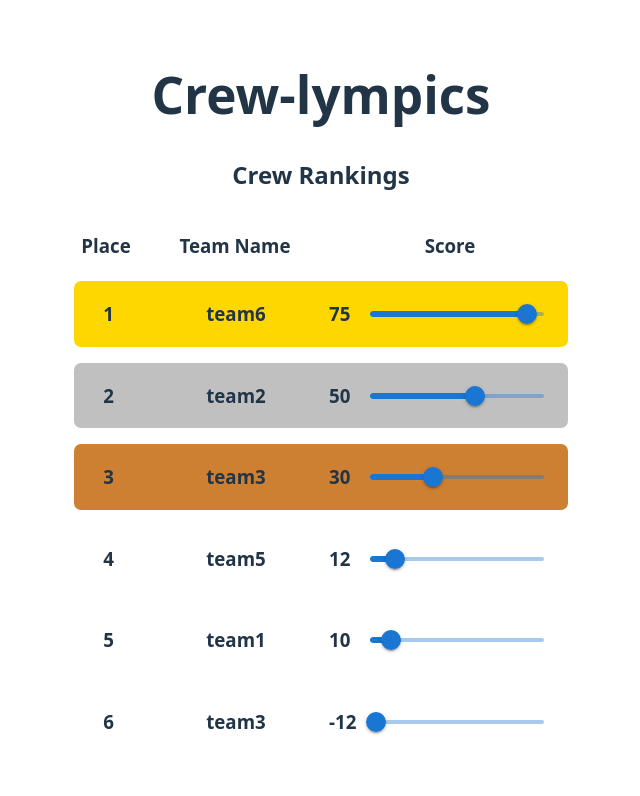
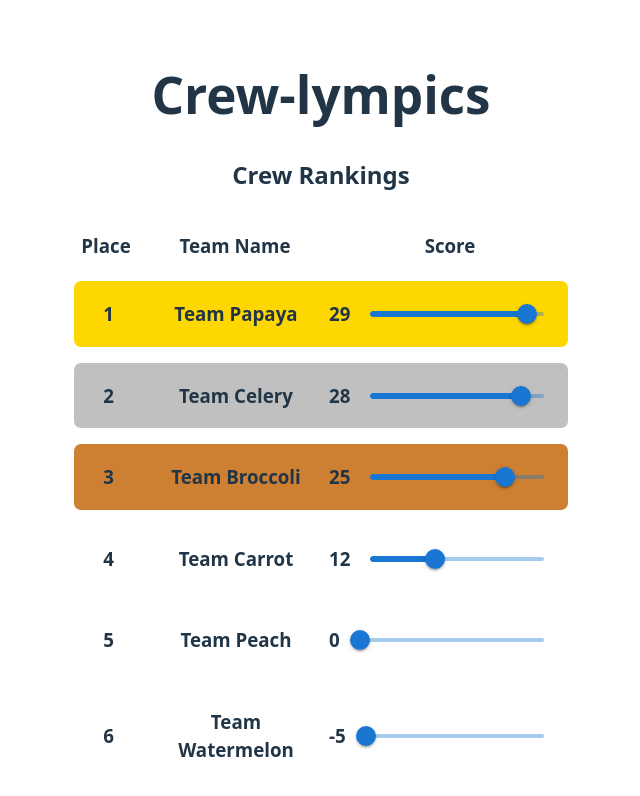
Before and after one commit to mathewacarter29/crewlympics, a React (Vite) app: page / in a window 1280 px wide. Shown: the top 796 px of the page, without its empty margins (319-959 px from the left). Built offline with nearby package versions, Linux system fonts and the light colour scheme.

Commit message:
read from an excel file

```diff
--- a/package.json
+++ b/package.json
@@ -12,11 +12,13 @@
   "dependencies": {
     "@emotion/styled": "^11.14.1",
     "@mui/material": "^7.2.0",
+    "papaparse": "^5.5.3",
     "react": "^19.1.0",
     "react-dom": "^19.1.0"
   },
   "devDependencies": {
     "@eslint/js": "^9.30.1",
+    "@types/papaparse": "^5.3.16",
     "@types/react": "^19.1.8",
     "@types/react-dom": "^19.1.6",
     "@vitejs/plugin-react": "^4.6.0",
--- /dev/null
+++ b/src/api/getTeamData.ts
@@ -0,0 +1,31 @@
+import rawCSVData from "../public/crew-data.csv?raw";
+
+export interface Team {
+  name: string;
+  score: number;
+}
+
+const getTeamData = (): Team[] => {
+  // read a csv file
+  const lines = rawCSVData.split("\n");
+  const dataRaw = lines.map((line) => line.split(","));
+  // first line is titles
+  // [team name, score, score, score, ...]
+  // get team name & total team score
+  const teams = dataRaw
+    .slice(1)
+    .filter((row) => row.length > 2 && row[0] != "")
+    .map((row) => {
+      const teamName = row[0];
+      let teamScore = 0;
+      for (let i = 1; i < row.length; i++) {
+        if (!isNaN(Number(row[i]))) {
+          teamScore += Number(row[i]);
+        }
+      }
+      return { name: teamName, score: teamScore };
+    });
+  return teams;
+};
+
+export default getTeamData;
--- a/src/components/TeamTracker/TeamTracker.tsx
+++ b/src/components/TeamTracker/TeamTracker.tsx
@@ -2,12 +2,10 @@ import { useEffect, useState } from "react";
 import classes from "./TeamTracker.module.css";
 import { Grid } from "@mui/material";
 import Score from "../Score/Score";
+import getTeamData from "../../api/getTeamData";
+import type { Team } from "../../api/getTeamData";
 
 const TeamTracker = () => {
-  interface Team {
-    name: string;
-    score: number;
-  }
   const [teams, setTeams] = useState<Team[]>([]);
   const [highestScore, setHighestScore] = useState<number>(1);
   const PLACE_GRID_SIZE = 2;
@@ -15,39 +13,13 @@ const TeamTracker = () => {
   const TEAM_SCORE_GRID_SIZE = 6;
   useEffect(() => {
     // 1. get team data (name and score)
-    let teamsData = DUMMY_DATA;
+    let teamsData = getTeamData()
     // 2. sort data by score
     teamsData.sort((a, b) => b.score - a.score);
     setTeams(teamsData);
-    setHighestScore(teamsData[0].score);
+    // account for the highest score possibly being 0
+    setHighestScore((prevState) => Math.max(prevState, teamsData[0].score));
   }, []);
-
-  const DUMMY_DATA = [
-    {
-      name: "team1",
-      score: 10,
-    },
-    {
-      name: "team2",
-      score: 50,
-    },
-    {
-      name: "team3",
-      score: 30,
-    },
-    {
-      name: "team3",
-      score: -12,
-    },
-    {
-      name: "team5",
-      score: 12,
-    },
-    {
-      name: "team6",
-      score: 75,
-    },
-  ];
 
   // normalize the scores so they cant be greater than 100
   const normalizeScore = (score: number): number => {
@@ -92,6 +64,7 @@ const TeamTracker = () => {
               style={{ backgroundColor: rowColor, marginBottom: "10px" }}
               className={classes.teamRow}
               alignItems={"center"}
+              key={index}
             >
               <Grid size={PLACE_GRID_SIZE}>
                 <h3>{index + 1}</h3>
```
Also changed, not shown: src/public/crew-data.csv (added), 2 other files (tests, documents, lock files or other folders).
